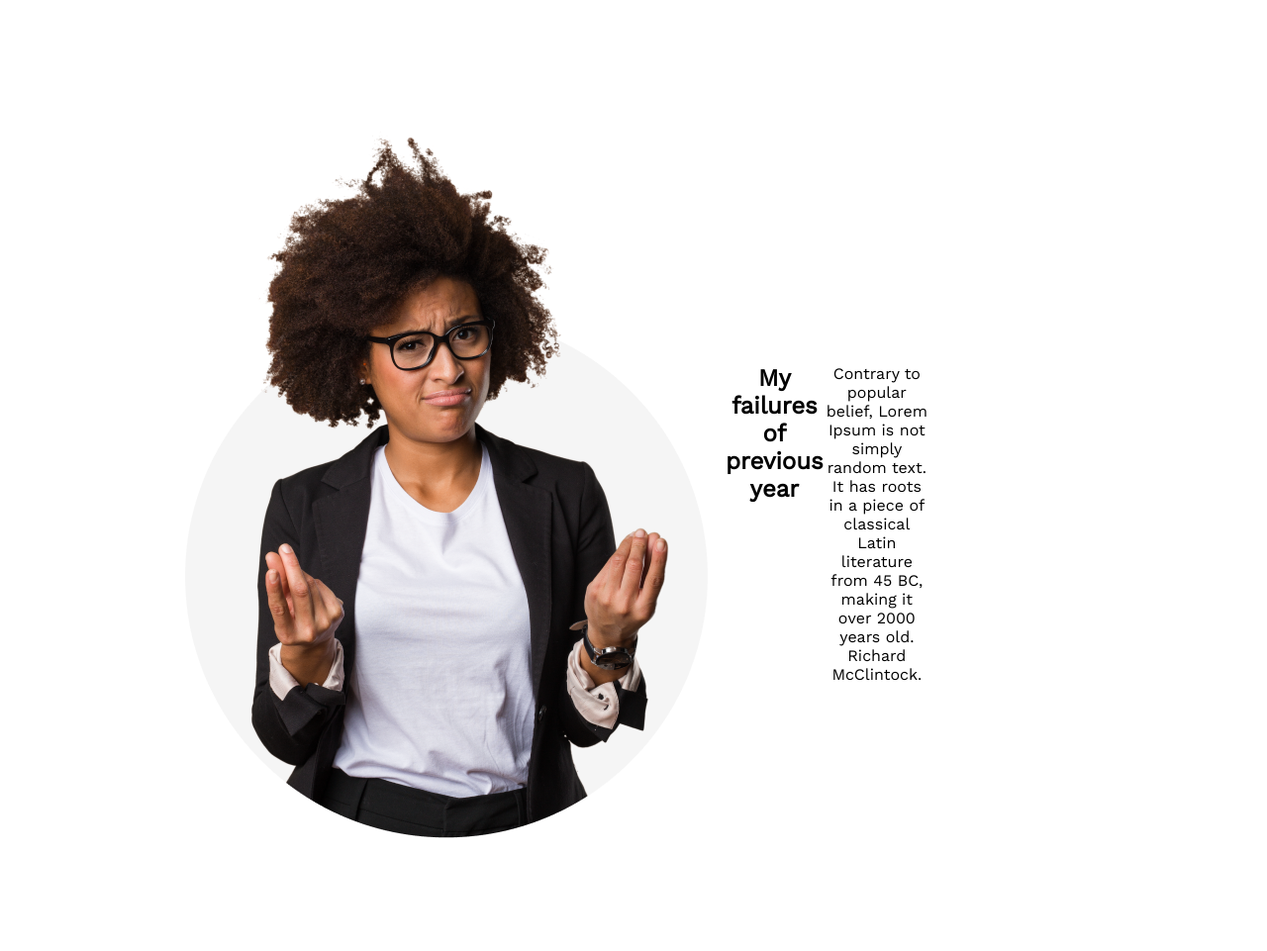
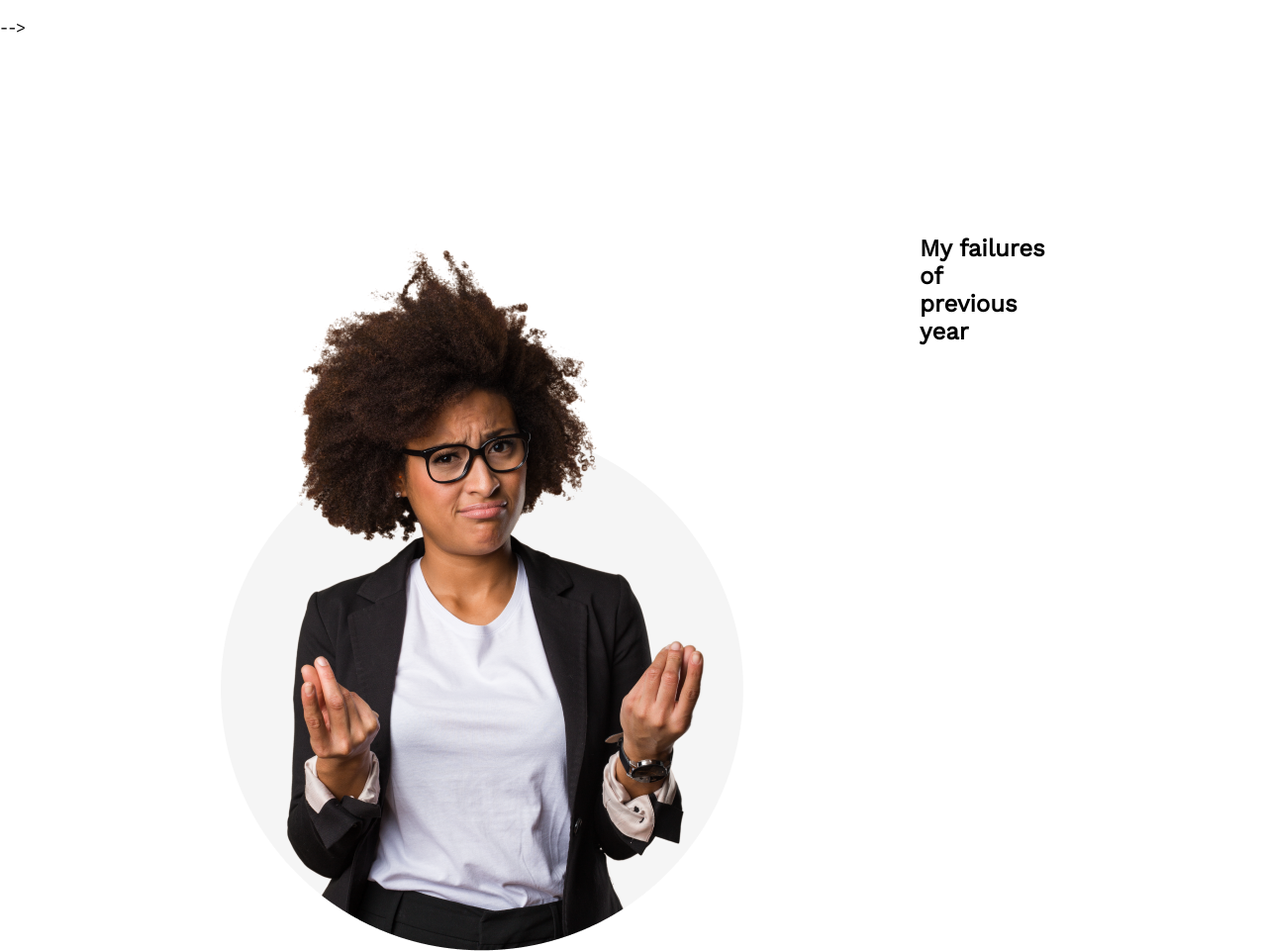
Before and after one commit to mehedyint/first-assignment, a plain HTML site: page index.html in a window 1280 px wide. Shown: the part 1000-1961 px from the top of the page at 99% size. Drawn offline with nearby package versions, Linux system fonts and the light colour scheme.

Commit message:
m-body redesiged

```diff
--- a/index.html
+++ b/index.html
@@ -29,15 +29,12 @@
                 because as to society behaved moments.</p>
             <button class="btn-primary">Contact Us</button>
         </div>
-    </header>
+    </header> -->
 
     <main>
-        <section class="about">
+        <section class="m-body">
             <img class="images" src="images/person.png" alt="">
-            <h2 class="about-title">My failures of previous year</h2>
-            <p class="about-description">Contrary to popular belief, Lorem Ipsum is not simply random text. It has roots
-                in a piece of classical Latin literature from 45 BC, making it over 2000 years old. Richard McClintock.
-            </p>
+            <h2 class="m-title">My failures of <br> previous year</h2>
         </section>
         <!-- My Plan section -->
         <section class="plans">
--- a/styles/assignment.css
+++ b/styles/assignment.css
@@ -38,6 +38,7 @@
     border-radius: 5px;
     background: #FFFFFF;
     margin-bottom: 166px;
+    cursor: pointer;
 }
 
 nav {
@@ -62,27 +63,17 @@ nav li {
     margin-left: 50px;
 }
 
-.about {
+/* m-body */
+.m-body {
+    margin: 200px;
     display: flex;
-    justify-content: space-around;
+    gap: 160px;
 }
 
-.images {
-    margin-top: 105px;
-    margin-left: 164px;
-    margin-bottom: 252px;
-}
-
-.about-title {
-    text-align: center;
-    margin-top: 350px;
-
-}
-
-.about-description {
-    text-align: center;
-    margin-top: 350px;
-    padding-right: 340px;
+.m-description {
+    font-weight: 400;
+    font-size: 16px;
+    text-align: left;
 }
 
 /* my plan styles */
@@ -153,6 +144,7 @@ nav li {
     border-radius: 5px;
     background: #FFFFFF;
     margin-left: 64px;
+    cursor: pointer;
 }
 
 /* footer section  */
```
